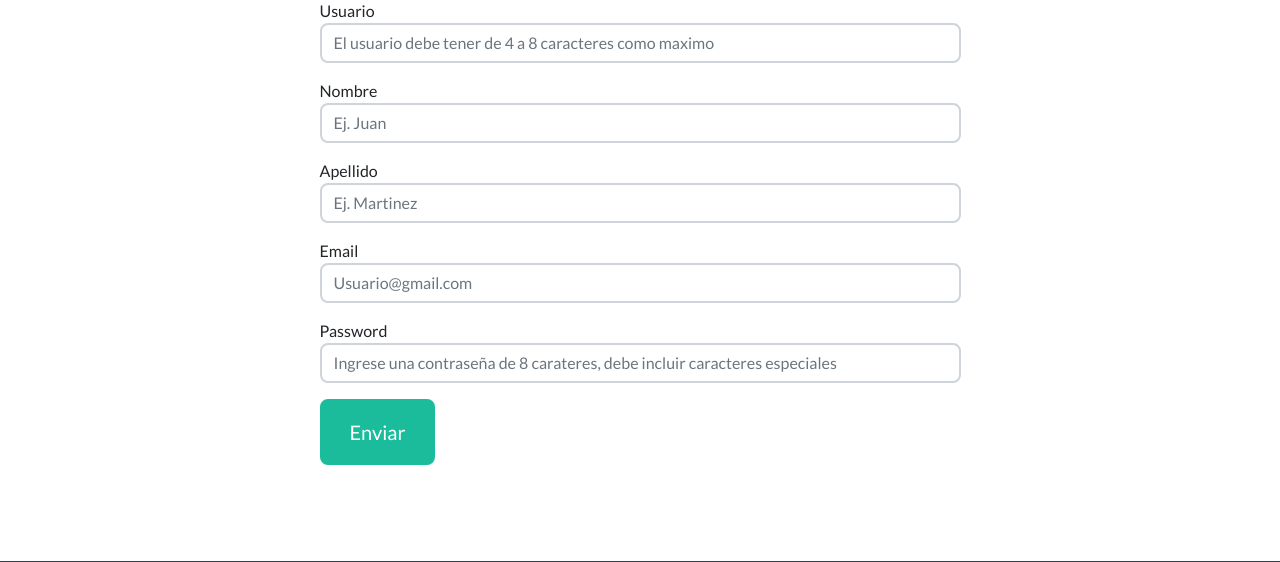
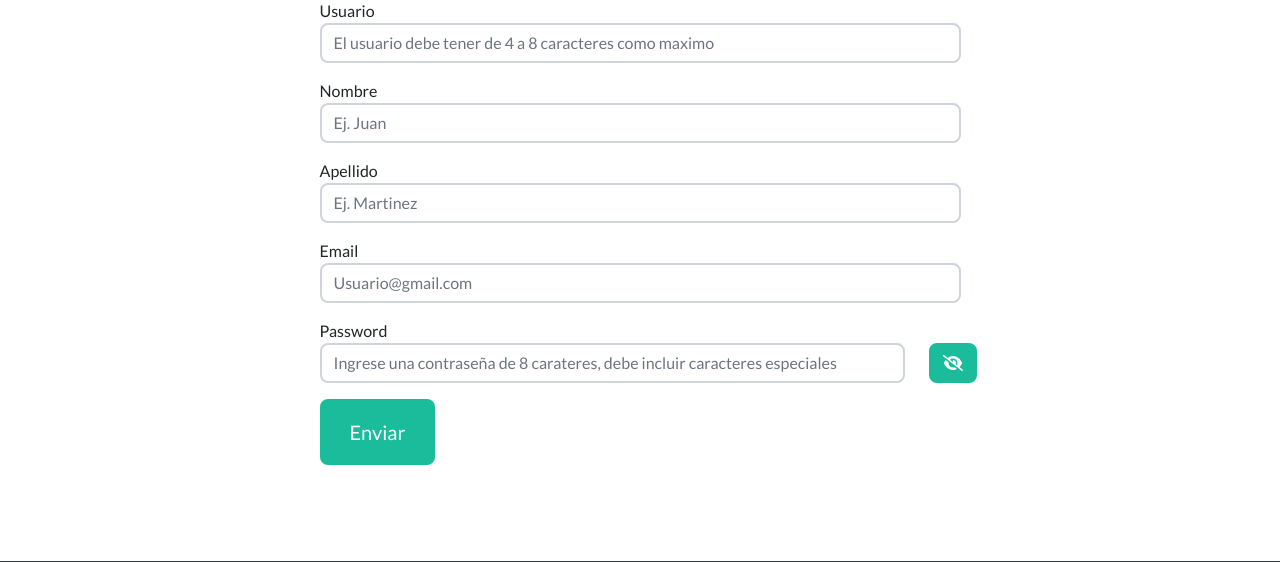
Before and after one commit to chipermas/desiremusica, a Flask app: page /registro in a window 1280 px wide. Shown: the part 269-831 px from the top of the page. Run offline with Flask 2, Linux system fonts and the light colour scheme; some libraries are stand-ins or nearby versions.

Commit message:
revelarpass

```diff
--- a/static/css/sty.css
+++ b/static/css/sty.css
@@ -9,7 +9,6 @@
 .errorForm {
     color: red
 }
-
 .videoWrapper{
   position: relative;
   width: 100%;
--- a/static/js/jquery.js
+++ b/static/js/jquery.js
@@ -32,3 +32,14 @@ $( document ).ready(function() {
 $('body').on('hidden.bs.modal', '.modal', function () {
     $('video').trigger('pause');
     });
+
+function mostrarPassword(){
+    var cambio = document.getElementById("password");
+    if(cambio.type == "password"){
+        cambio.type = "text";
+        $('.icon').removeClass('fa fa-eye-slash').addClass('fa fa-eye');
+    }else{
+        cambio.type = "password";
+        $('.icon').removeClass('fa fa-eye').addClass('fa fa-eye-slash');
+    }
+}
--- a/templates/registro.html
+++ b/templates/registro.html
@@ -34,8 +34,18 @@
                         <div class="form-group mb-3" >
                             {{ render_field(form.email, class ='form-control', placeholder='Usuario@gmail.com')}}
                         </div>
+                        <!-- Password input-->
                         <div class="form-group mb-3" >
-                            {{ render_field(form.password, class ='form-control', placeholder='Ingrese una contraseña de 8 carateres, debe incluir caracteres especiales')}}
+                            <div class="row">
+                                <div class="col-11">
+                                    {{ render_field(form.password, class ='form-control', placeholder='Ingrese una contraseña de 8 carateres, debe incluir caracteres especiales')}}
+                                </div>
+                                <div class="col-1 align-self-end" >
+                                    <button id="show_password" class="btn btn-primary" type="button" onclick="mostrarPassword()"> <span class="fa fa-eye-slash icon"></span> </button>
+                                </div>
+                            </div>
+
+
                         </div>
                         <button class="btn btn-primary btn-xl" id="submitButton" type="submit">Enviar</button>
                     </form>
```
